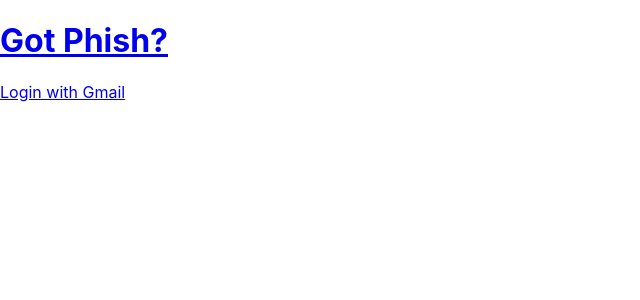
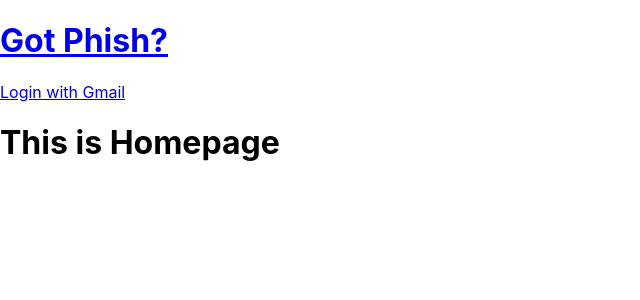
Before and after one commit to midoriengineer/HackCUNY-2024-Hackathon, a React (Create React App) app in the folder client/: page / in a window 1280 px wide. Shown: the top 300 px of the page, without its empty margins (0-640 px from the left). Built offline with nearby package versions, Linux system fonts and the light colour scheme.

Commit message:
Added routes for Home, Login, and Testing

```diff
--- a/client/src/App.js
+++ b/client/src/App.js
@@ -1,5 +1,8 @@
 import {BrowserRouter, Routes, Route, Navigate} from 'react-router-dom'
 import Navbar from "./components/Navbar"
+import Home from "./pages/Home"
+import Login from "./pages/Login"
+import Testing from "./pages/Testing"
 
 function App() {
   return (
@@ -8,9 +11,9 @@
         <Navbar />
         <div>
           <Routes>
-            <Route path="/" />
-            <Route path='/login' />
-            <Route path='/signup' />
+            <Route path="/" element={<Home />} />
+            <Route path='/login' element={<Login />} />
+            <Route path='/testing' element={<Testing />} />
           </Routes>
         </div>
       </BrowserRouter>
```
